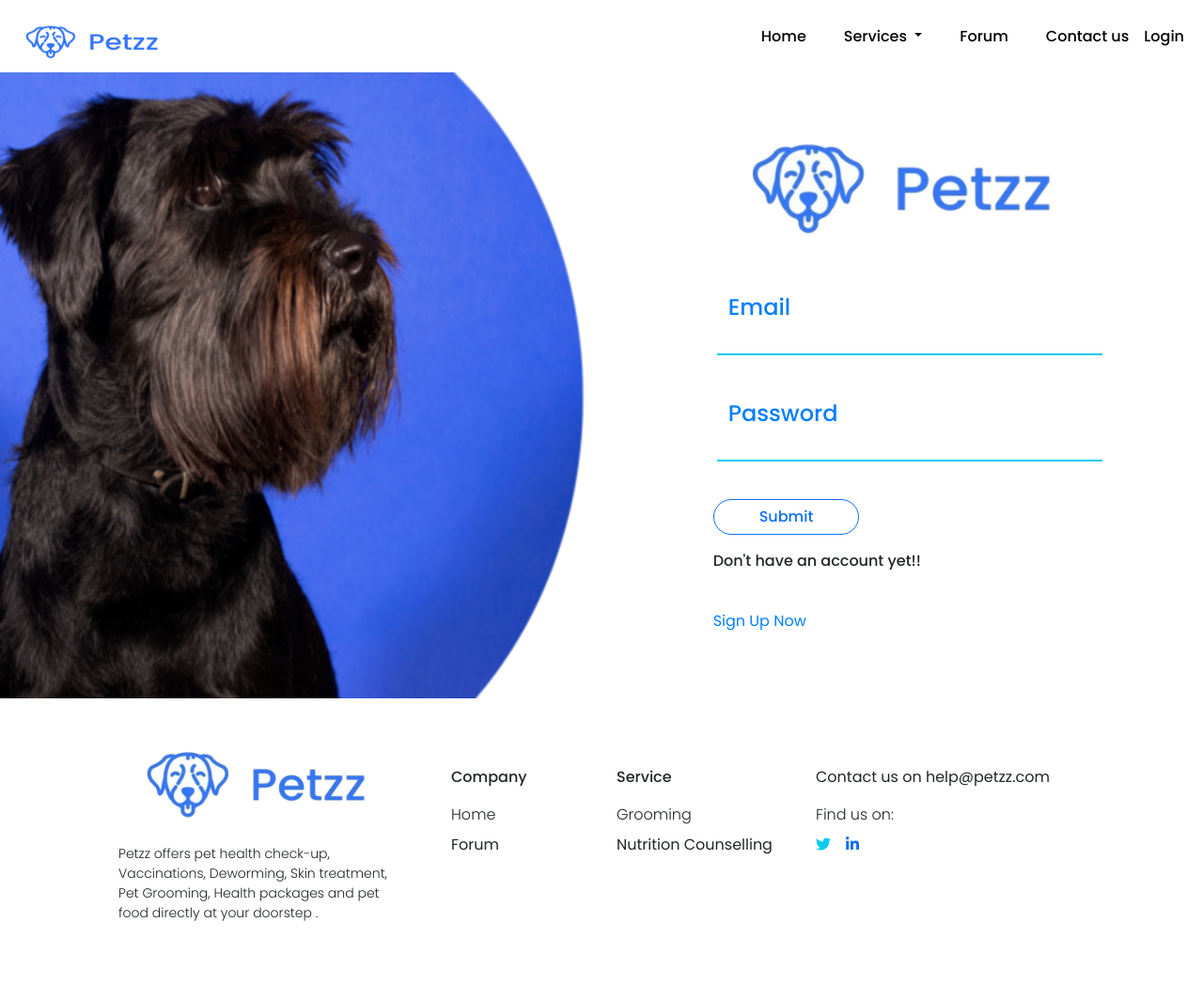
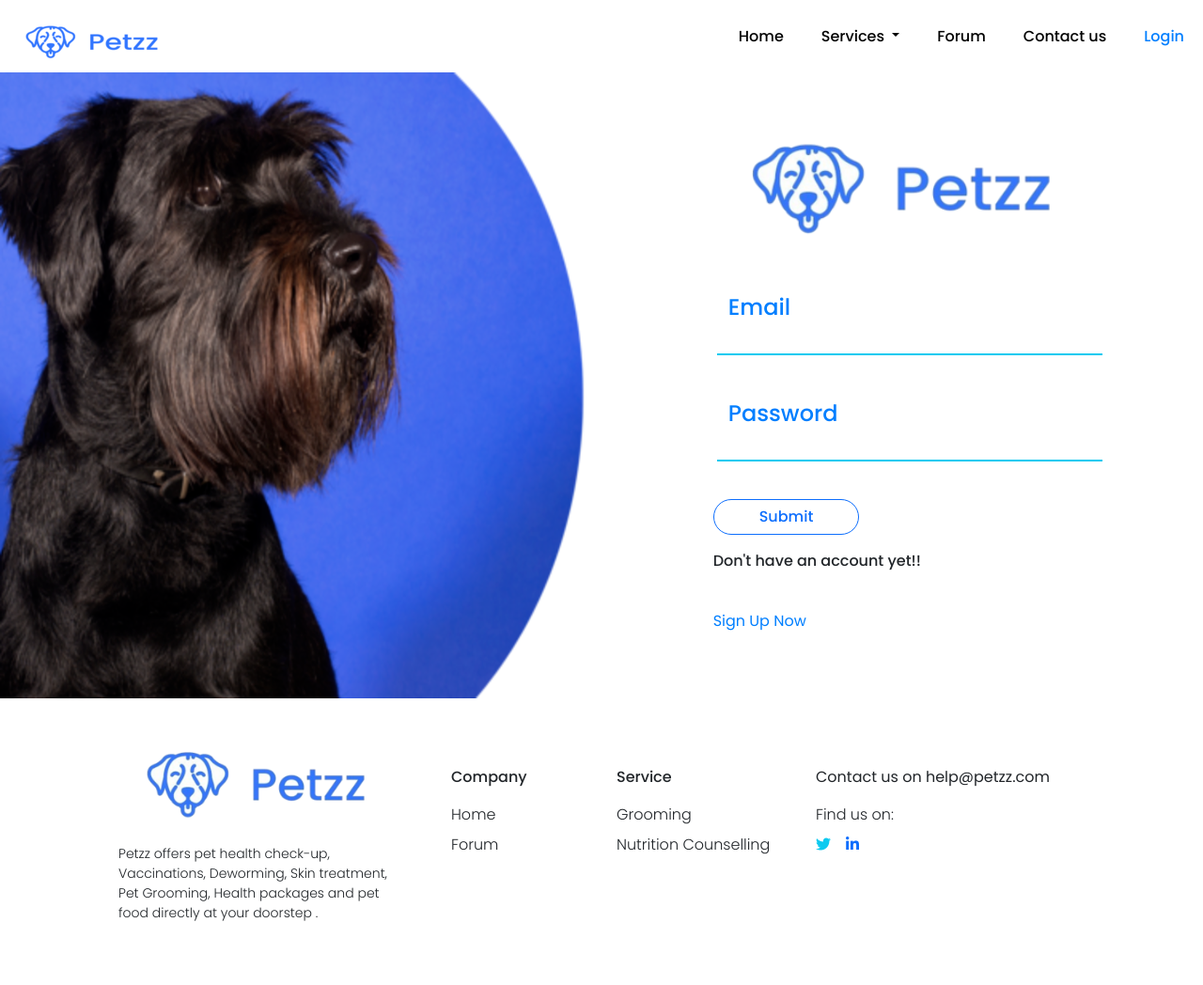
Before and after one commit to shrilakshmishastry/petzz, a CodeIgniter app: page /database/index.php/index/login in a window 1280 px wide. Shown: the whole page at 94% size. Run offline with CodeIgniter, Linux system fonts and the light colour scheme; some libraries are stand-ins or nearby versions.

Commit message:
updated ui

```diff
--- a/application/views/index.php
+++ b/application/views/index.php
@@ -23,7 +23,7 @@
 				aria-expanded="false" aria-label="Toggle navigation">
 			<span class="navbar-toggler-icon"></span>
 		</button>
-		<div class="collapse navbar-collapse  d-flex mr-lg-5  pr-md-5 justify-content-end mt-3 mt-md-0 " id="navbar">
+		<div class="collapse navbar-collapse  d-lg-flex mr-lg-5  pr-md-5 justify-content-lg-end mt-3 mt-md-0 " id="navbar">
 			<ul class="navbar-nav ml-md-5">
 				<li class="nav-item  ml-md-4">
 					<a href="#" class="nav-link navbarActive">
@@ -397,7 +397,7 @@
 					<a href="/petzz/" class="text-dark">Home</a>
 				</p>
 				<p class="themeFontRegular mb-2">
-					<a href="#" class="text-dark">Forum</a>
+					<a href="/petzz/forum" class="text-dark">Forum</a>
 				</p>
 			</div>
 			<div class="col-md-2 mt-5 mt-md-4 ">
@@ -405,7 +405,7 @@
 				<p class="themeFontLight mb-2">
 					<a href="/petzz/grooming" class="text-dark">Grooming</a>
 				</p>
-				<p class="themeFontRegular mb-2">
+				<p class="themeFontLight mb-2">
 					<a href="/petzz/nutrition-counselling" class="text-dark">Nutrition Counselling</a>
 				</p>
 			</div>
--- a/application/views/login.php
+++ b/application/views/login.php
@@ -16,13 +16,13 @@
 		<a href="#" class="navbar-brand navbarActive">
 			<img class="" src="<?php echo base_url('/petzz/images/petzz.png') ?>" alt="logo">
 		</a>
-				<button class="navbar-toggler" type="button" data-toggle="collapse" data-target="#navbar" aria-controls="navbar" aria-expanded="false" aria-label="Toggle navigation">
+		<button class="navbar-toggler" type="button" data-bs-toggle="collapse" data-bs-target="#navbar" aria-controls="navbar" aria-expanded="false">
 			<span class="navbar-toggler-icon"></span>
 		</button>
 		<div class="collapse navbar-collapse ms-5 ms-md-0 mt-3 mt-md-0 " id="navbar">
 			<ul class="navbar-nav ms-auto ">
 				<li class="nav-item  ms-md-4">
-							<a href="<?php echo base_url('petzz/index.php/Index/home') ?>" class="nav-link navbarText">
+					<a href="<?php echo base_url('/petzz/') ?>" class="nav-link navbarText">
 						Home
 					</a>
 				</li>
@@ -32,19 +32,28 @@
 						Services
 					</a>
 					<ul class="dropdown-menu" aria-labelledby="navbarDropdown">
-				 <li><a class="navbarText dropdown-item" href="#">Grooming</a></li>
-				 <li><a class="navbarText dropdown-item" href="#">Nutrition Counselling</a></li>
+						<li><a class="navbarText dropdown-item" href="/petzz/grooming">Grooming</a></li>
+						<li><a class="navbarText dropdown-item" href="/petzz/nutrition-counselling">Nutrition Counselling</a></li>
 					</ul>
 				</li>
 				<li class="nav-item  ms-md-4">
-							<a href="<?php echo base_url('/petzz/index.php/Hello/index')?>" class="nav-link navbarText">
+					<a href="<?php echo base_url('/petzz/forum')?>" class="nav-link navbarText">
 						Forum
 					</a>
 				</li>
 				<li class="nav-item  ms-md-4">
-							<a href="#" class="nav-link navbarText">
+					<a href="#footer" class="nav-link navbarText">
 						Contact us
 					</a>
+				</li>
+				<li class="nav-item dropdown ms-md-4 d-none" id="profile">
+					<a class="nav-link dropdown-toggle navbarText" href="#" id="navbarDropdown" role="button" data-bs-toggle="dropdown" aria-expanded="false">
+
+					</a>
+					<ul class="dropdown-menu" aria-labelledby="navbarDropdown">
+						<li><a class="navbarText dropdown-item" href="/petzz/order-history/">Order History</a></li>
+						<li><a class="navbarText dropdown-item" href="/petzz/logout/">Logout</a></li>
+					</ul>
 				</li>
 			</ul>
 		</div>
@@ -84,7 +93,7 @@
 				<!-- row for dont't have an account -->
 				<div class="row mt-3">
 					<p class="themeFontMedium">Don't have an account yet!!</p>&nbsp;
-							<a href="<?php echo base_url('/petzz/index.php/Signup/index') ?>" class="textPrimary">Sign Up Now </a>
+					<a href="<?php echo base_url('/petzz/signup') ?>" class="textPrimary">Sign Up Now </a>
 				</div>
 			</form>
 
@@ -92,7 +101,7 @@
 	</div>
 
 	<!-- footer -->
-			<footer class="ps-2 ">
+	<footer id="footer" class="ps-2 ">
 		<div class="row justify-content-center mt-5">
 			<div class="col-md-3 ms-3 ms-md-0">
 				<div class="row ">
@@ -111,19 +120,19 @@
 			<div class="col-md-2 mt-5 mt-md-4 ps-md-5 ">
 				<p class="themeFontMedium ">Company</p>
 				<p class="themeFontLight mb-2">
-								<a href="#"class="text-dark" >Home</a>
+					<a href="/petzz"class="text-dark" >Home</a>
 				</p>
-							<p class="themeFontRegular mb-2">
-								<a href="#"class="text-dark" >Forum</a>
+				<p class="themeFontLight mb-2">
+					<a href="petzz/forum/"class="text-dark" >Forum</a>
 				</p>
 			</div>
 			<div class="col-md-2 mt-5 mt-md-4 ">
 				<p class="themeFontMedium ">Service</p>
 				<p class="themeFontLight mb-2">
-								<a href="#"class="text-dark" >Grooming</a>
+					<a href="/petzz/grooming"class="text-dark" >Grooming</a>
 				</p>
-							<p class="themeFontRegular mb-2">
-								<a href="#"class="text-dark" >Nutrition Counselling</a>
+				<p class="themeFontLight mb-2">
+					<a href="/petzz/nutrition-counselling"class="text-dark" >Nutrition Counselling</a>
 				</p>
 			</div>
 			<div class="col-md-3 mt-5 mt-md-4">
@@ -145,12 +154,15 @@
 
 </div>
 <script type="text/javascript">
-			if (localStorage.getItem('name')===null) {
+
+	var sessionValue = "<?php echo $this->session->userdata('email');?>";
+
+	if (sessionValue.length==0) {
 		const ulTag = document.getElementsByClassName('navbar-nav');
 		var node = document.createElement("li");
-				node.className = "nav-item  ml-md-4";
+		node.className = "nav-item  ms-md-4";
 		var aTag = document.createElement('a');
-				aTag.className="nav-link navbarText";
+		aTag.className="nav-link  navbarActive";
 		aTag.innerHTML = "Login";
 		aTag.href = "#";
 		node.appendChild(aTag);
@@ -158,20 +170,9 @@
 		ulTag[0].appendChild(node);
 	}
 	else{
-				const ulTag = document.getElementsByClassName('navbar-nav');
-				var li = document.createElement("li");
-				li.className = "nav-item dropdown   ml-md-4";
-				var aTag1 = document.createElement("a");
-				aTag1.className="nav-link dropdown-toggle";
-				aTag1.id = "profile";
-				aTag1.role="button";
-				aTag1.dataToggle="dropdown";
-				aTag1.ariaHaspopup="true";
-				aTag1.ariaExpanded="false"
-				aTag1.innerHTML ="My Profile";
-				li.appendChild(aTag1);
-				var divDropDown = document.createElement("div");
-
+		var profileUl = document.getElementById("profile");
+		profileUl.className="nav-item dropdown ms-4";
+		profileUl.childNodes[1].innerHTML = sessionValue;
 	}
 
 </script>
```
Also changed, not shown: application/views/grooming.php (+27 -7 lines), application/views/signup.php (+22 -20 lines). Lines whose indentation alone changed are shown as unchanged.
